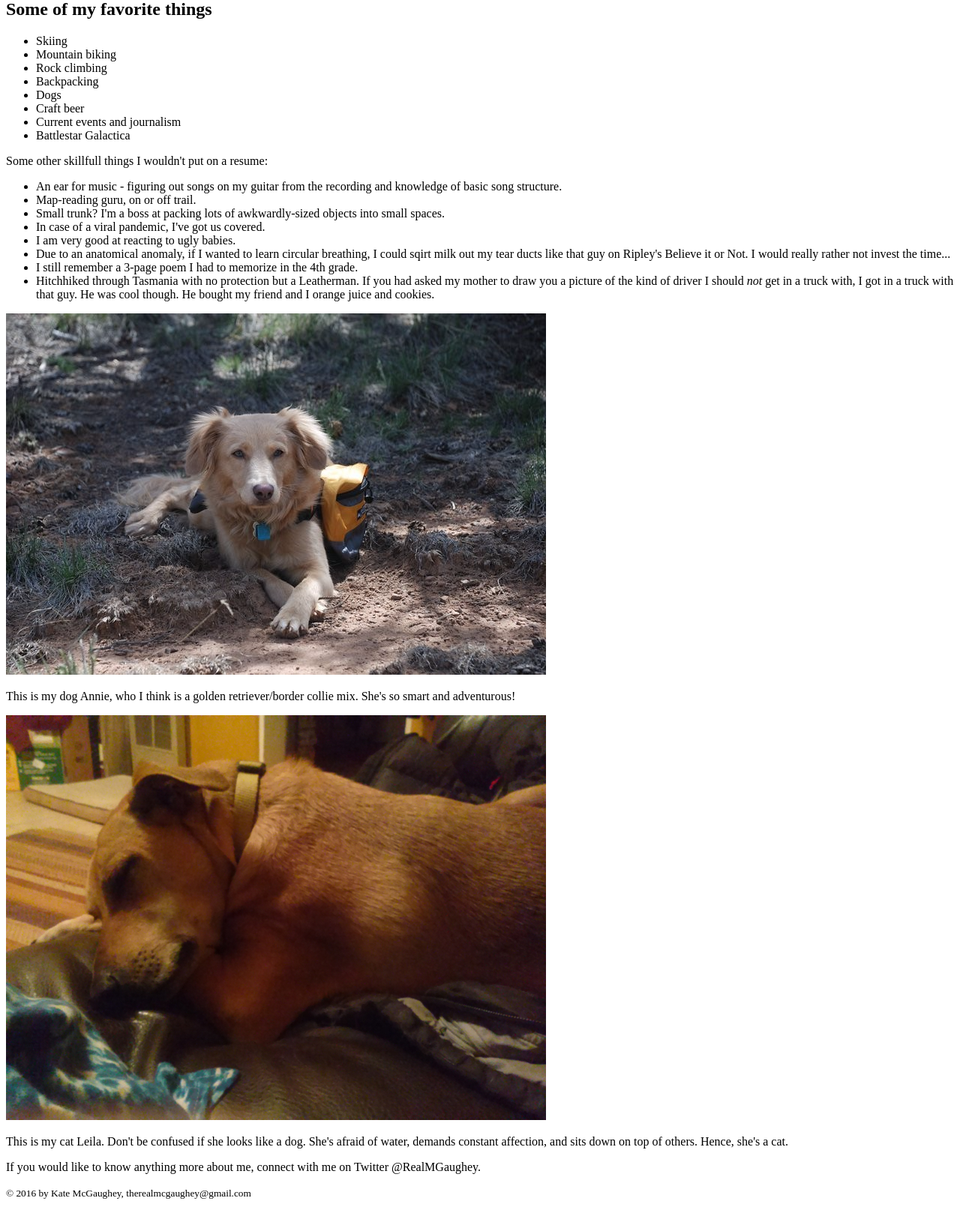
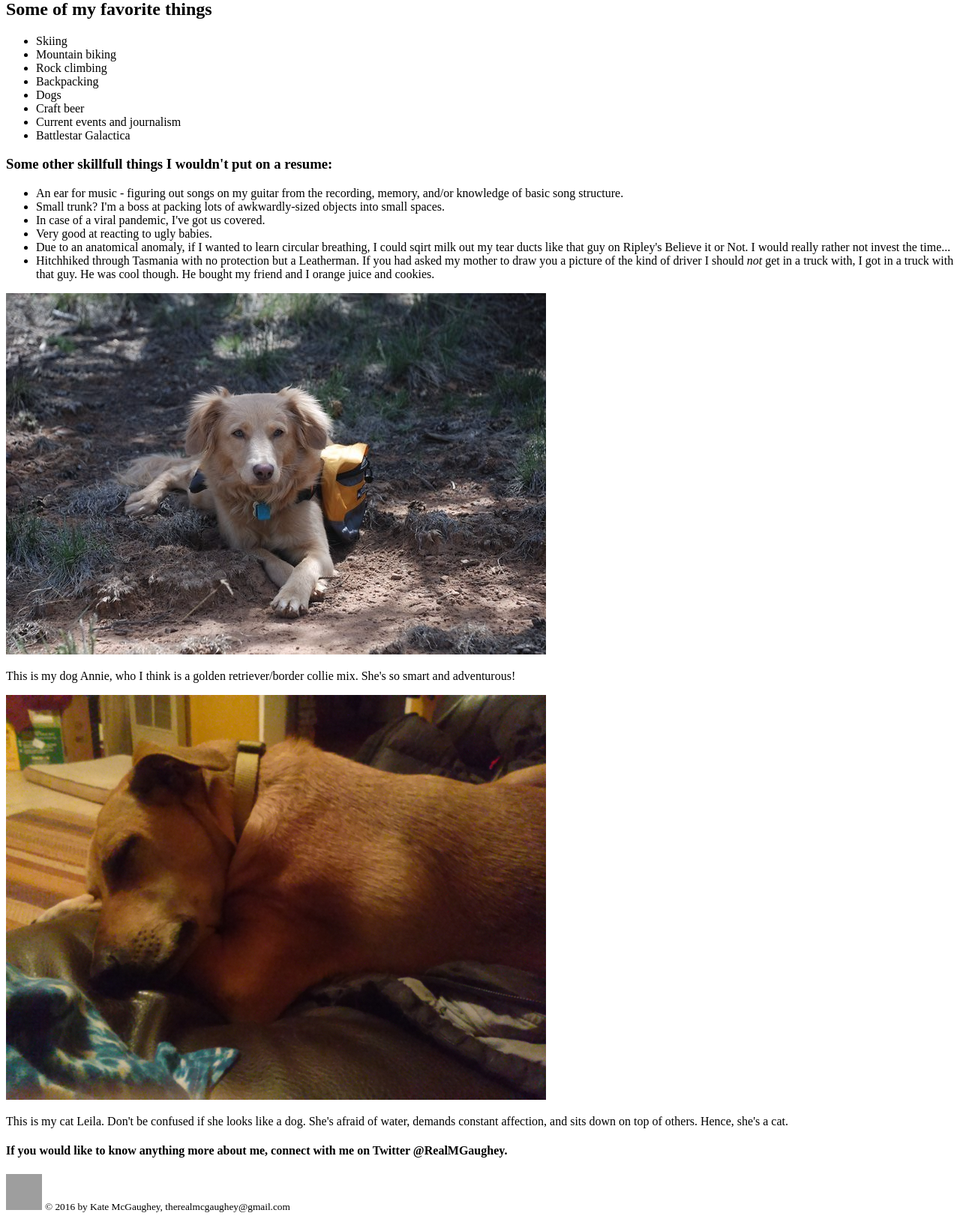
Before and after one commit to kate-mcgaughey/about-me, a PHP site: page / in a window 1280 px wide. Shown: the part 137-1763 px from the top of the page at 75% size. Before the commit the page ends 1736 px from the top, so only its background shows below. Run offline with PHP 8.4, Linux system fonts and the light colour scheme; grey boxes are pictures that could not be loaded.

Commit message:
Finished product - gif footer, small tweaks to content, modified header levels

```diff
--- a/index.php
+++ b/index.php
@@ -18,24 +18,23 @@
 				<li>Current events and journalism</li>
 				<li>Battlestar Galactica</li>
 			</ul>
-			<p>Some other skillfull things I wouldn't put on a resume:</p>
+		<h3>Some other skillfull things I wouldn't put on a resume:</h3>
 			<ul>
-				<li>An ear for music - figuring out songs on my guitar from the recording and knowledge of basic song structure.</li>
-				<li>Map-reading guru, on or off trail.</li>
+				<li>An ear for music - figuring out songs on my guitar from the recording, memory, and/or knowledge of basic song structure.</li>
 				<li>Small trunk? I'm a boss at packing lots of awkwardly-sized objects into small spaces.</li>
 				<li>In case of a viral pandemic, I've got us covered.</li>
-				<li>I am very good at reacting to ugly babies.</li>
+				<li>Very good at reacting to ugly babies.</li>
 				<li>Due to an anatomical anomaly, if I wanted to learn circular breathing, I could sqirt milk out my tear ducts like that guy on Ripley's Believe it or Not. I would really rather not invest the time...</li>
-				<li>I still remember a 3-page poem I had to memorize in the 4th grade.</li>
 				<li>Hitchhiked through Tasmania with no protection but a Leatherman. If you had asked my mother to draw you a picture of the kind of driver I should <i>not</I> get in a truck with, I got in a truck with that guy. He was cool though. He bought my friend and I orange juice and cookies.</li>
 			</ul>
 		<img src="media/annie.png" alt="My dog"/>
 		<p>This is my dog Annie, who I think is a golden retriever/border collie mix. She's so smart and adventurous!</p>
 		<img src="media/leila.jpg" alt="My cat"/>
 		<p>This is my cat Leila. Don't be confused if she looks like a dog. She's afraid of water, demands constant affection, and sits down on top of others. Hence, she's a cat.</p>
-		<p>If you would like to know anything more about me, connect with me on Twitter @RealMGaughey.</p>
+		<h4>If you would like to know anything more about me, connect with me on Twitter @RealMGaughey.</h4>
 	</body>
 	<footer>
+		<img src="media/giphy.gif" alt="Gif" style="width:48px;height:48px;">
 		<small>© 2016 by Kate McGaughey, therealmcgaughey@gmail.com</small>
 	</footer>
 </html>
```
